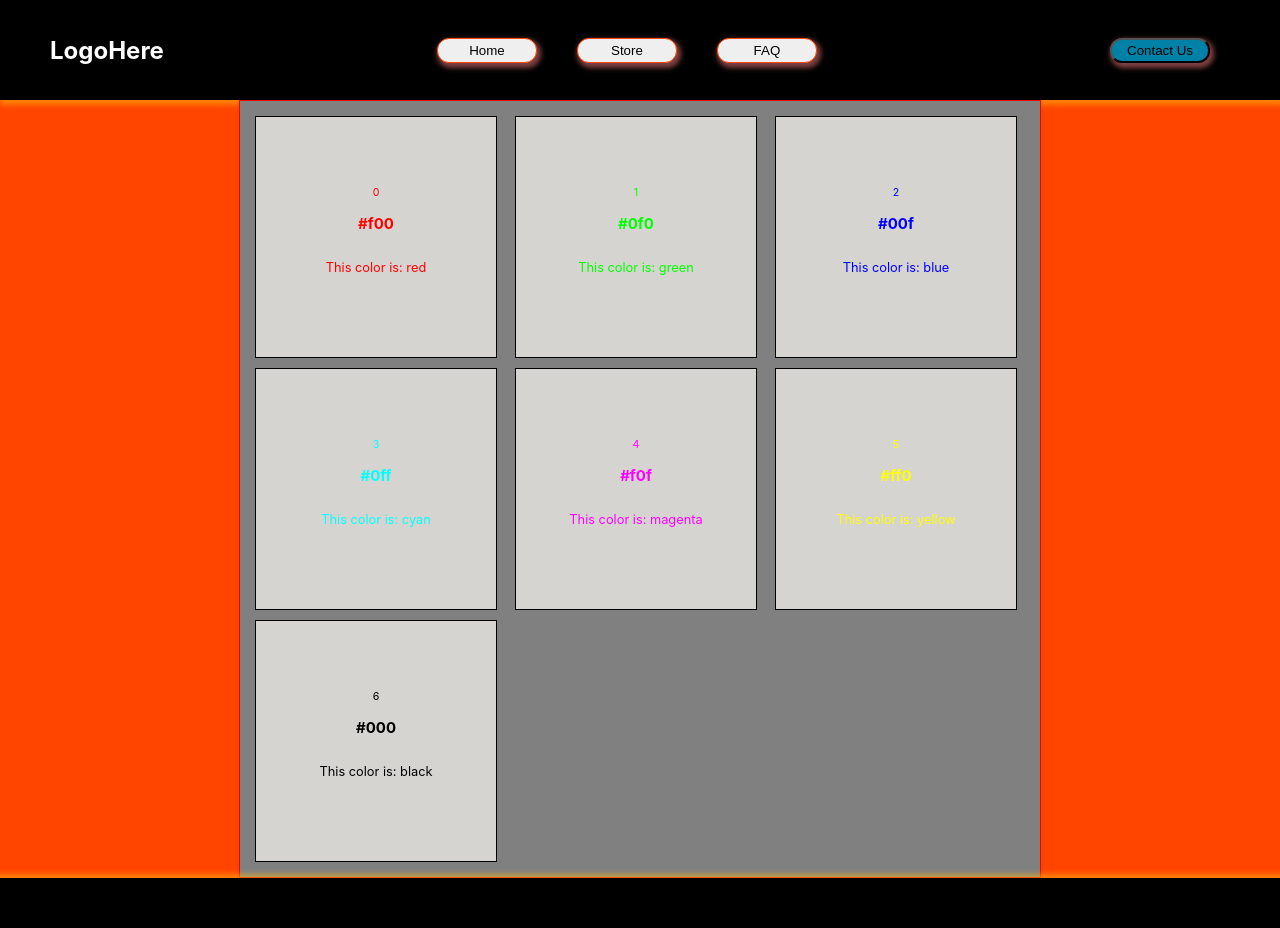
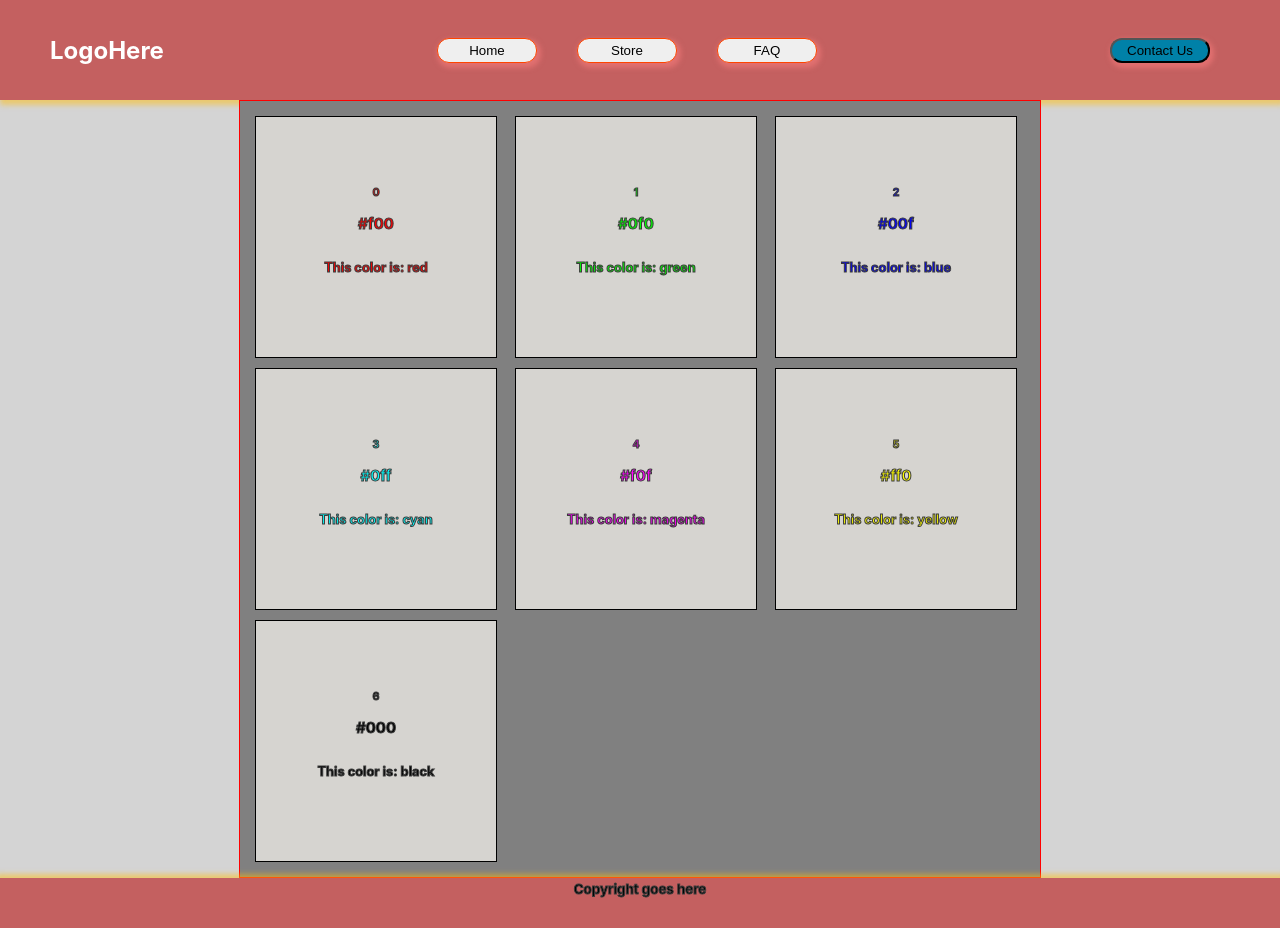
Before and after one commit to BLacey99/shop, a React (Create React App) app: page / in a window 1280 px wide. Built offline with nearby package versions, Linux system fonts and the light colour scheme.

Commit message:
redid styling to be lighter warmer theme, outlined text to make easier to read colored values.

```diff
--- a/src/App.css
+++ b/src/App.css
@@ -1,6 +1,6 @@
 .App {
   text-align: center;
-  background-color:orangered;
+  background-color:rgb(212, 212, 212);
   display:flex;
   flex-direction:column;
   min-height:100vh;
--- a/src/components/footer/footer.css
+++ b/src/components/footer/footer.css
@@ -3,6 +3,6 @@ footer{
     bottom:0;
     width:100%;
     height:50px;
-    background-color:black;
+    background-color:rgb(196, 96, 96);
     box-shadow: 1px 1px 5px 5px rgba(255, 190, 10, 0.5);
 }
--- a/src/components/listCont/listContainer.css
+++ b/src/components/listCont/listContainer.css
@@ -18,7 +18,11 @@
     cursor:pointer;
 
 }
-
+p, h3, small{
+    font-weight:bold;
+    -webkit-text-stroke-width: 1px;
+    -webkit-text-stroke-color: rgb(59, 59, 59);
+}
 
 @media only screen and ( max-width:500px) {
     #product-container{
--- a/src/components/listCont/listContainer.js
+++ b/src/components/listCont/listContainer.js
@@ -13,7 +13,8 @@ export default function Lists (props){
     }
     */
         const colorApplication = {
-        color: props.data.value,
+        color: props.data.value
+
     };
 
 
--- a/src/components/nav/nav.css
+++ b/src/components/nav/nav.css
@@ -1,5 +1,5 @@
 nav{
-    background-color:black;
+    background-color:rgb(196, 96, 96);
     display:flex;
     align-items:center;
     justify-content:center;
```
